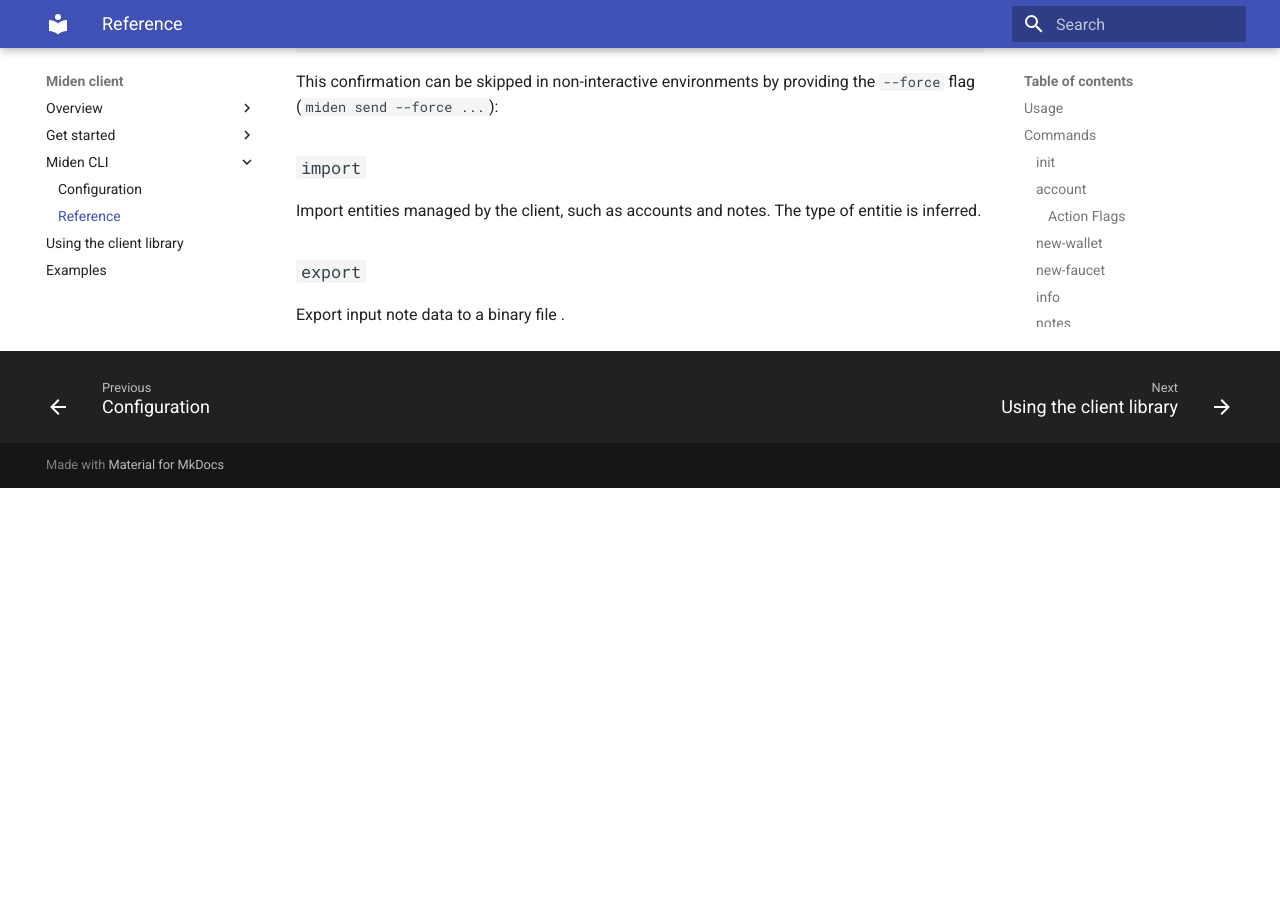
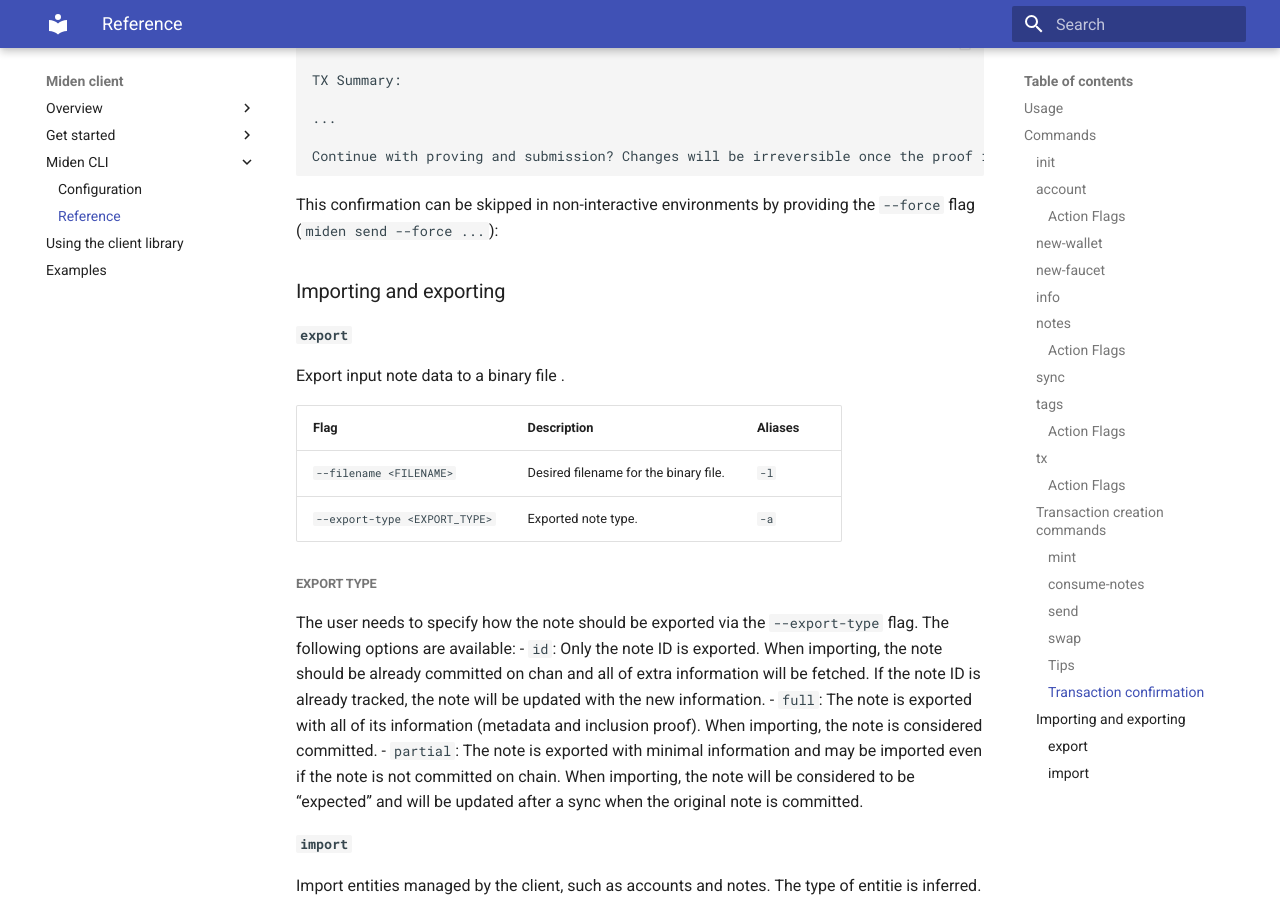
Before and after one commit to 0xPolygonMiden/miden-client, an MkDocs documentation site: the page built from docs/cli-reference.md, in a window 1280 px wide and 900 px high, scrolled down 5821 px. Built offline with MkDocs 1.6.1 and Material for MkDocs 9.7.7, drawn with Linux system fonts in a browser that asks for light colours; before the commit the page ends 6309 px from its top, so only the background shows below that; some of the changed text lies outside the part shown.

Commit message:
Update `cli-reference`

```diff
--- a/docs/cli-reference.md
+++ b/docs/cli-reference.md
@@ -133,6 +133,10 @@ miden notes --show 0x70b7ec
 
 Sync the client with the latest state of the Miden network. Shows a brief summary at the end.
 
+| Flags             | Description                                                 | Short Flag |
+|-------------------|-------------------------------------------------------------|------------|
+|`--update-ignored` | Update ignored notes in sync                                | `-u`       |
+
 ### `tags`
 
 View and add tags.
@@ -233,10 +237,24 @@ Continue with proving and submission? Changes will be irreversible once the proo
 
 This confirmation can be skipped in non-interactive environments by providing the `--force` flag (`miden send --force ...`):
 
-### `import`
+### Importing and exporting
+
+#### `export`
+
+Export input note data to a binary file .
+
+| Flag                           | Description                                    | Aliases |
+|--------------------------------|------------------------------------------------|---------|
+| `--filename <FILENAME>`        | Desired filename for the binary file.          | `-l`    |
+| ` --export-type <EXPORT_TYPE>` | Exported note type.                            | `-a`    |
+
+##### Export type
+
+The user needs to specify how the note should be exported via the `--export-type` flag. The following options are available:
+- `id`: Only the note ID is exported. When importing, the note should be already committed on chan and all of extra information will be fetched. If the note ID is already tracked, the note will be updated with the new information.
+- `full`: The note is exported with all of its information (metadata and inclusion proof). When importing, the note is considered committed.
+- `partial`: The note is exported with minimal information and may be imported even if the note is not committed on chain. When importing, the note will be considered to be "expected" and will be updated after a sync when the original note is committed.
+
+#### `import`
 
 Import entities managed by the client, such as accounts and notes. The type of entitie is inferred.
-
-### `export`
-
-Export input note data to a binary file .
```
